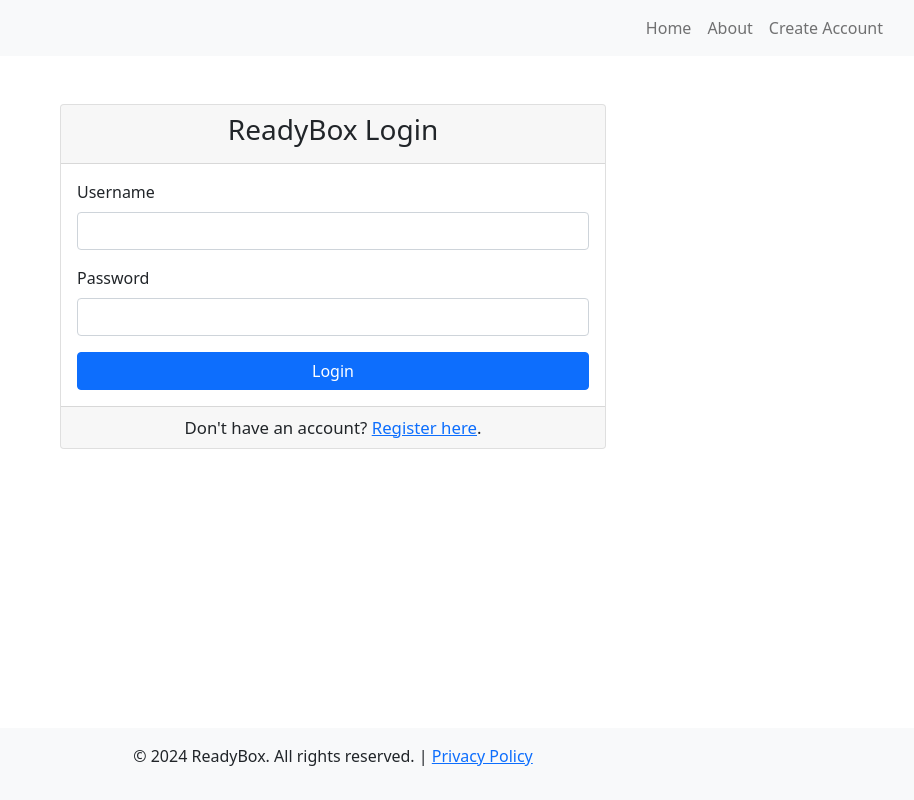
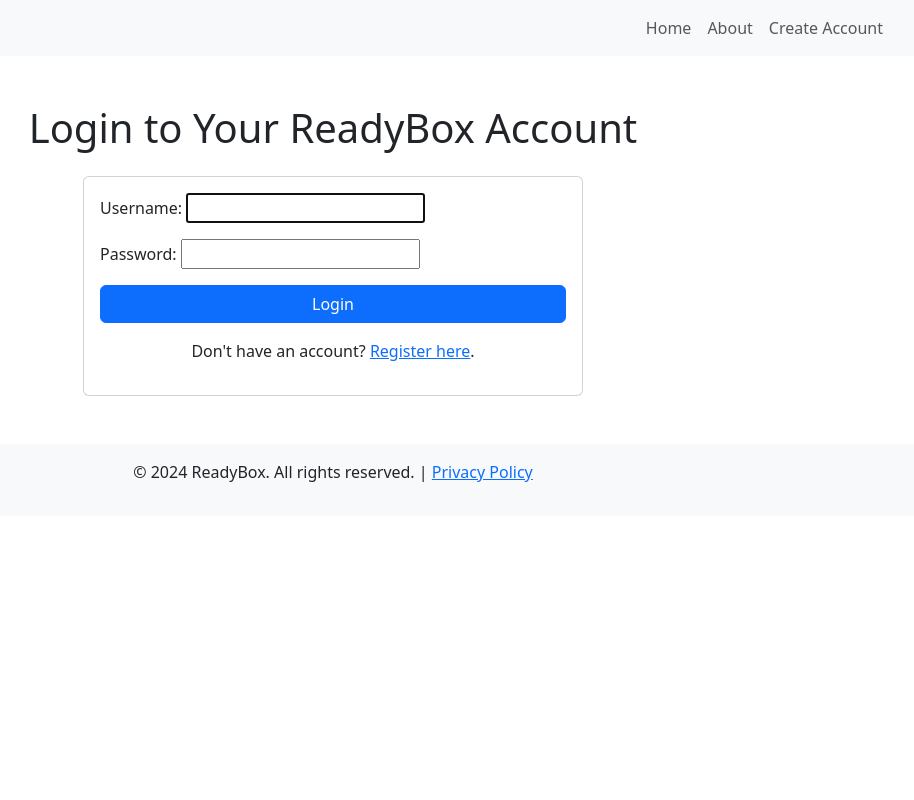
Before and after one commit to KlaraNemeckova/ReadyBox, a Django app: page /accounts/login/ in a window 1280 px wide. Shown: the whole page, without its empty margins (307-1221 px from the left). Run offline with Django 5.2, Linux system fonts and the light colour scheme.

Commit message:
Modify login form
to reset data after succsessful login

```diff
--- a/tracking_api/templates/login.html
+++ b/tracking_api/templates/login.html
@@ -3,10 +3,9 @@
 <head>
     <meta charset="UTF-8">
     <meta name="viewport" content="width=device-width, initial-scale=1.0">
-    <title>ReadyBox Login</title>
-    <link href="https://cdn.jsdelivr.net/npm/bootstrap@5.1.3/dist/css/bootstrap.min.css" rel="stylesheet">
+    <title>Login - ReadyBox</title>
+    <link rel="stylesheet" href="https://cdn.jsdelivr.net/npm/bootstrap@5.3.0/dist/css/bootstrap.min.css">
     <style>
-
         body {
             display: flex;
             flex-direction: column;
@@ -37,62 +36,67 @@
                         <a class="nav-link" href="/about/">About</a>
                     </li>
                     <li class="nav-item">
-                        <a class="nav-link" href="/register/">Create Account</a>
+                        <a class="nav-link" href="{% url 'register' %}">Create Account</a>
                     </li>
                 </ul>
             </div>
         </div>
     </nav>
 
+    <div class="container my-5">
+        <h1 class="text-center mb-4">Login to Your ReadyBox Account</h1>
 
-    <div class="content">
-        <div class="container mt-5">
-            <div class="row justify-content-center">
-                <div class="col-md-6">
-                    <div class="card">
-                        <div class="card-header text-center">
-                            <h3>ReadyBox Login</h3>
-                        </div>
-                        <div class="card-body">
-
+        <!-- Flash messages -->
         {% if messages %}
-                            <div class="container mt-3">
+            <div class="mb-3">
                 {% for message in messages %}
-                                    <div class="alert alert-{{ message.tags }} alert-dismissible fade show" role="alert">
+                    <div class="alert {% if message.tags %}alert-{{ message.tags }}{% else %}alert-info{% endif %}" role="alert">
                         {{ message }}
-                                        <button type="button" class="btn-close" data-bs-dismiss="alert" aria-label="Close"></button>
                     </div>
                 {% endfor %}
             </div>
         {% endif %}
 
-                            <form method="post" action="{% url 'login' %}">
+        <div class="card mx-auto" style="max-width: 500px;">
+            <div class="card-body">
+                <form method="post">
                     {% csrf_token %}
                     <div class="mb-3">
-                                    <label for="username" class="form-label">Username</label>
-                                    <input type="text" name="username" id="username" class="form-control" required>
+                        {{ form.username.label_tag }}
+                        {{ form.username }}
+                        {% if form.username.errors %}
+                            <div class="text-danger">
+                                {% for error in form.username.errors %}
+                                    <p>{{ error }}</p>
+                                {% endfor %}
+                            </div>
+                        {% endif %}
                     </div>
                     <div class="mb-3">
-                                    <label for="password" class="form-label">Password</label>
-                                    <input type="password" name="password" id="password" class="form-control" required>
+                        {{ form.password.label_tag }}
+                        {{ form.password }}
+                        {% if form.password.errors %}
+                            <div class="text-danger">
+                                {% for error in form.password.errors %}
+                                    <p>{{ error }}</p>
+                                {% endfor %}
                             </div>
-                                <button type="submit" class="btn btn-primary w-100">Login</button>
+                        {% endif %}
+                    </div>
+                    <div class="d-grid">
+                        <button type="submit" class="btn btn-primary">Login</button>
+                    </div>
                 </form>
-                        </div>
-                        <div class="card-footer text-center">
-                            <small style="font-size: 1.05rem;">Don't have an account? <a href="{% url 'register' %}">Register here</a>.</small>
-                        </div>
-                    </div>
-                </div>
+
+                <p class="text-center mt-3">
+                    Don't have an account? <a href="{% url 'register' %}">Register here</a>.
+                </p>
             </div>
         </div>
     </div>
 
-
     <footer class="text-center py-3">
         <p>&copy; 2024 ReadyBox. All rights reserved. | <a href="{% url 'privacy_policy' %}">Privacy Policy</a></p>
     </footer>
-
-    <script src="https://cdn.jsdelivr.net/npm/bootstrap@5.1.3/dist/js/bootstrap.bundle.min.js"></script>
 </body>
 </html>
--- a/tracking_api/views.py
+++ b/tracking_api/views.py
@@ -4,6 +4,8 @@ from django.contrib.auth.decorators import login_required, user_passes_test
 from .models import Package
 from .forms import RegistrationForm
 from django.contrib import messages
+from django.contrib.auth.forms import AuthenticationForm
+
 
 def home(request):
     return render(request, "home.html")
@@ -29,16 +31,23 @@ def register(request):
 
 
 def login_view(request):
+    form = AuthenticationForm()  # Vytvoření prázdného formuláře
+
     if request.method == 'POST':
-        username = request.POST['username']
-        password = request.POST['password']
-        user = authenticate(request, username=username, password=password)
-        if user is not None:
-            auth_login(request, user)
-            return redirect('user_dashboard' if not user.is_staff else 'admin_dashboard')
-        else:
-            messages.error(request, 'Invalid username or password. Please try again.')
-    return render(request, 'login.html')
+        form = AuthenticationForm(request, data=request.POST)  # Získání dat z formuláře
+        if form.is_valid():  # Pokud jsou data platná
+            username = form.cleaned_data.get('username')
+            password = form.cleaned_data.get('password')
+            user = authenticate(request, username=username, password=password)
+            if user is not None:
+                auth_login(request, user)  # Přihlášení uživatele
+                return redirect('user_dashboard' if not user.is_staff else 'admin_dashboard')
+            else:
+                messages.error(request, 'Invalid username or password.')
+
+    return render(request, 'login.html', {'form': form})  # Vrácení formuláře do šablony
+
+
 
 def logout_view(request):
     auth_logout(request)
```
Also changed, not shown: db.sqlite3. Lines whose indentation alone changed are shown as unchanged.
